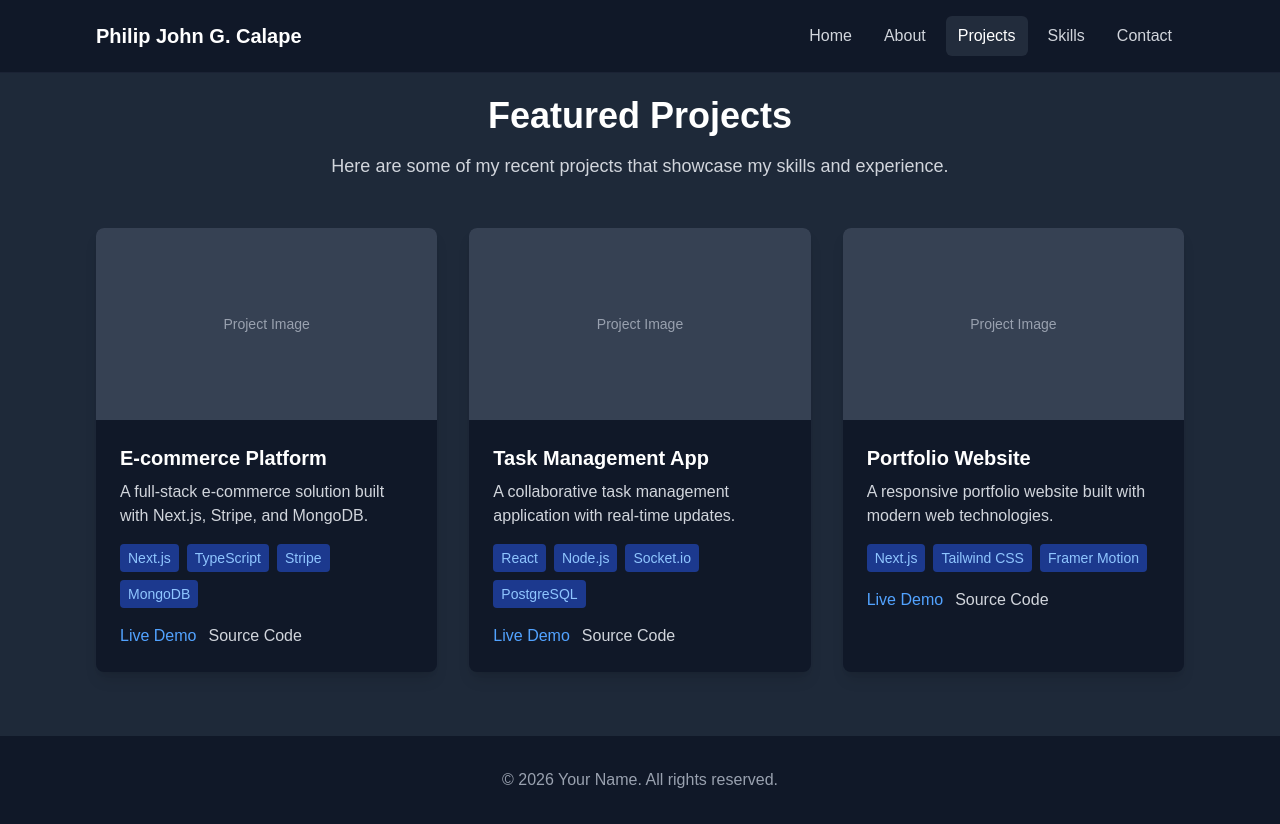
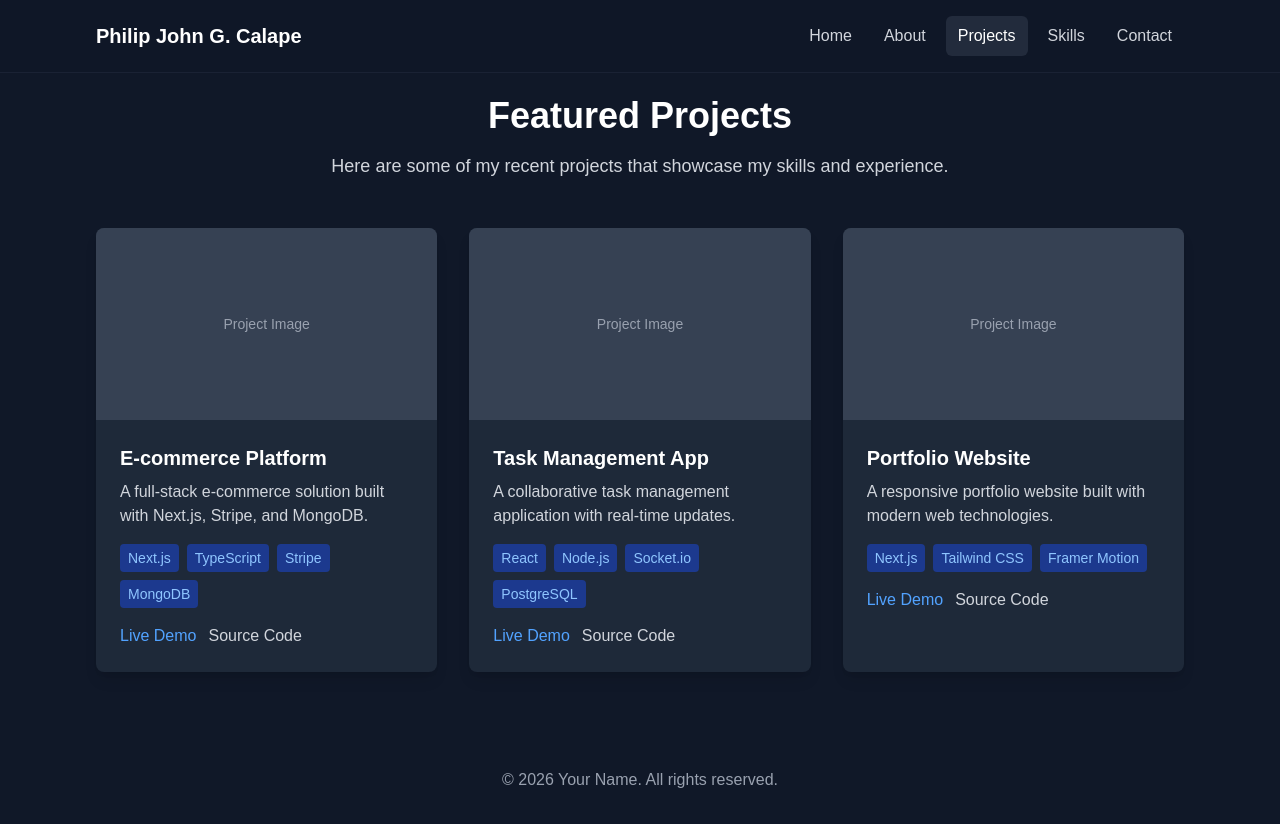
Before and after one commit to PCalape/personal, a Next.js app: page /projects in a window 1280 px wide. Built offline with nearby package versions, Linux system fonts and the light colour scheme.

Commit message:
update page theme

```diff
--- a/app/contact/page.tsx
+++ b/app/contact/page.tsx
@@ -7,7 +7,7 @@ export default function Contact() {
       <Navigation />
 
       {/* Contact Section */}
-      <section className="flex-1 pt-20 sm:pt-24 pb-8 sm:pb-16 bg-gray-800 flex items-center">
+      <section className="flex-1 pt-20 sm:pt-24 pb-8 sm:pb-16 bg-gray-900 flex items-center">
         <div className="max-w-6xl mx-auto px-4 sm:px-6 lg:px-8 w-full">
           <div className="text-center mb-8 sm:mb-12">
             <h1 className="text-2xl sm:text-3xl md:text-4xl font-bold text-white mb-4">
--- a/app/projects/page.tsx
+++ b/app/projects/page.tsx
@@ -7,7 +7,7 @@ export default function Projects() {
       <Navigation />
 
       {/* Projects Section */}
-      <section className="flex-1 pt-20 sm:pt-24 pb-8 sm:pb-16 bg-gray-800">
+      <section className="flex-1 pt-20 sm:pt-24 pb-8 sm:pb-16 bg-gray-900">
         <div className="max-w-6xl mx-auto px-4 sm:px-6 lg:px-8">
           <div className="text-center mb-8 sm:mb-12">
             <h1 className="text-2xl sm:text-3xl md:text-4xl font-bold text-white mb-4">
@@ -44,7 +44,7 @@ export default function Projects() {
             ].map((project, index) => (
               <div
                 key={index}
-                className="bg-gray-900 rounded-lg overflow-hidden shadow-lg hover:shadow-xl transition-shadow"
+                className="bg-gray-800 rounded-lg overflow-hidden shadow-lg hover:shadow-xl transition-shadow"
               >
                 <div className="h-36 sm:h-48 bg-gray-700 flex items-center justify-center">
                   <span className="text-gray-400 text-sm">Project Image</span>
```
